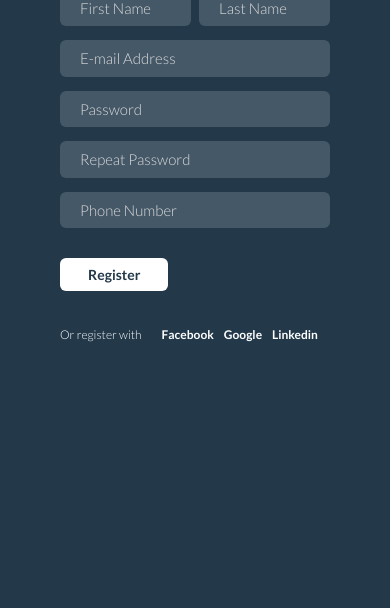
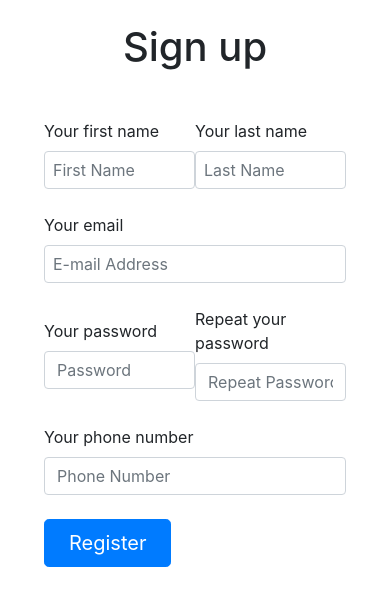
Before and after one commit to KacemAbdelbaki/Dostourna, a Symfony app: template templates/user/register.html.twig in a window 390 px wide. Shown: the part 470-1078 px from the top of the page. Before the commit the page ends 812 px from the top, so only its background shows below. Run offline with Twig, Linux system fonts and the light colour scheme; the template is opened without the code that fills it, so the values that code supplies are empty; some libraries are stand-ins or nearby versions.

Commit message:
Chaning the UI on login/register pages

```diff
--- a/templates/user/register.html.twig
+++ b/templates/user/register.html.twig
@@ -1,103 +1,85 @@
-<!DOCTYPE html>
-<html lang="en">
-  <head>
-    <meta charset="UTF-8" />
-    <meta name="viewport" content="width=device-width, initial-scale=1.0" />
-    <title>Register - HelpMeBalance</title>
-    <link rel="stylesheet" type="text/css" href="css/bootstrap.min.css" />
-    <link rel="stylesheet" type="text/css" href="css/fontawesome-all.min.css" />
-    <link rel="stylesheet" type="text/css" href="css/iofrm-style.css" />
-    <link rel="stylesheet" type="text/css" href="css/iofrm-theme2.css" />
-  </head>
-  <body>
-    <div class="form-body">
-      <div class="website-logo">
-        <a href="index.html">
-          <div class="logo">
-            <img class="logo-size" src="images/logo-light.svg" alt="" />
-          </div>
-        </a>
-      </div>
-      <div class="row">
-        <div class="img-holder">
-          <div class="bg"></div>
-          <div class="info-holder"></div>
-        </div>
-        <div class="form-holder">
-          <div class="form-content">
-            <div class="form-items">
-              <h3>Get more things done with Loggin platform.</h3>
-              <p>
-                Access to the most powerfull tool in the entire design and web
-                industry.
-              </p>
-              <div class="page-links">
-                <a href="{{ path('app_user_login') }}">Login</a
-                ><a href="" class="active">Register</a>
-              </div>
-              <form action="{{ path('app_user_register') }}" method="POST">
-                <div class="d-flex">
-                  <input
-                  class="form-control mr-1"
-                  type="text"
-                  name="firstName"
-                  placeholder="First Name"
-                  required
-                />
-                <input
-                  class="form-control ml-1"
-                  type="text"
-                  name="lastName"
-                  placeholder="Last Name"
-                  required
-                />
-                </div>
-                <input
-                  class="form-control"
-                  type="email"
-                  name="email"
-                  placeholder="E-mail Address"
-                  required
-                />
-                <input
-                  class="form-control"
-                  type="password"
-                  name="password"
-                  placeholder="Password"
-                  required
-                />
-                <input
-                  class="form-control"
-                  type="password"
-                  name="Rpassword"
-                  placeholder="Repeat Password"
-                  required
-                />
-                <input
-                  class="form-control"
-                  type="number"
-                  name="phone"
-                  placeholder="Phone Number"
-                  required
-                />
+
+{% extends 'base.html.twig' %}
+
+
+{% block body %}
+<section>
+  <div class="p-4" >
+    <div class="row d-flex justify-content-center align-items-center h-100">
+      <div class="col-lg-12 col-xl-11">
+        <div class="text-black" style="border-radius: 25px;">
+          <div class="card-body p-md-5">
+            <div class="row justify-content-center">
+              <div class="col-md-10 col-lg-6 col-xl-5 order-2 order-lg-1">
+
+                <p class="text-center h1 fw-bold mb-5 mx-1 mx-md-4 mt-4">Sign up</p>
+
+                <form action="{{ path('app_user_register') }}" method="POST">
+
+                <div class="d-flex align-items-center">
+                    <i class="fas fa-user fa-lg me-3 fa-fw"></i>
+                    <div class="gap-4 d-flex  align-items-center mb-4 flex-row flex-fill">
+                      <div class="form-outline flex-fill mb-0">
+                        <label class="form-label" for="form3Example1c">Your first name</label>
+                        <div class='text-danger'></div>
+                        <input class="p-2 form-control" type="text" name="firstName" placeholder="First Name" required />
+                      </div>
+                      <div class="form-outline flex-fill mb-0">
+                        <label class="form-label" for="form3Example1c">Your last name</label>
+                        <div class='text-danger'></div>
+                        <input class="p-2 form-control" type="text" name="lastName" placeholder="Last Name" required />
+                      </div>
+                    </div>
+                  </div>
+
+                  <div class="d-flex flex-row align-items-center mb-4">
+                    <i class="fas fa-envelope fa-lg me-3 fa-fw mt-4 pt-2"></i>
+                    <div class="form-outline flex-fill mb-0">
+                      <label class="form-label" for="form3Example3c">Your email</label>
+                      <div class='text-danger'></div>
+                      <input class="p-2 form-control" type="email" name="email" placeholder="E-mail Address" required />
+                    </div>
+                  </div>
+
+                  <div class="d-flex align-items-center">
+                    <i class="fas fa-user fa-lg me-3 fa-fw"></i>
+                    <div class="gap-4 d-flex  align-items-center mb-4 flex-row flex-fill">
+                      <div class="form-outline flex-fill mb-0">
+                        <label class="form-label" for="form3Example1c">Your password</label>
+                        <div class='text-danger'></div>
+                        <input class="form-control" type="password" name="password" placeholder="Password" required />
+                      </div>
+                      <div class="form-outline flex-fill mb-0">
+                        <label class="form-label" for="form3Example1c">Repeat your password</label>
+                        <div class='text-danger'></div>
+                        <input class="form-control" type="password" name="Rpassword" placeholder="Repeat Password" required />
+                      </div>
+                    </div>
+                  </div>
+
+                  <div class="d-flex flex-row align-items-center mb-4">
+                    <i class="fas fa-envelope fa-lg me-3 fa-fw mt-4 pt-2"></i>
+                    <div class="form-outline flex-fill mb-0">
+                      <label class="form-label" for="form3Example3c">Your phone number</label>
+                      <div class='text-danger'></div>
+                      <input class="form-control" type="number" name="phone" placeholder="Phone Number" required />
+                    </div>
+                  </div>
+
                 <div class="form-button">
-                  <button id="submit" type="submit" class="ibtn">
-                    Register
-                  </button>
+                  <button id="submit" type="submit" class="btn btn-primary btn-lg py-2 px-4">Register</button>
                 </div>
               </form>
-              <div class="other-links">
-                <span>Or register with</span><a href="#">Facebook</a
-                ><a href="#">Google</a><a href="#">Linkedin</a>
+              </div>
+              <div class="col-md-10 col-lg-6 col-xl-7 d-flex align-items-center order-1 order-lg-2">
+
+                <img src="https://mdbcdn.b-cdn.net/img/Photos/new-templates/bootstrap-registration/draw1.webp" class="img-fluid" alt="Sample image">
               </div>
             </div>
           </div>
         </div>
       </div>
     </div>
-    <script src="js/jquery.min.js"></script>
-    <script src="js/popper.min.js"></script>
-    <script src="js/bootstrap.min.js"></script>
-    <script src="js/main.js"></script>
-  </body>
-</html>
+  </div>
+</section>
+  {% endblock %}
```
Also changed, not shown: src/Controller/UserController.php (+8 -0 lines), templates/user/login.html.twig (+26 -70 lines).
